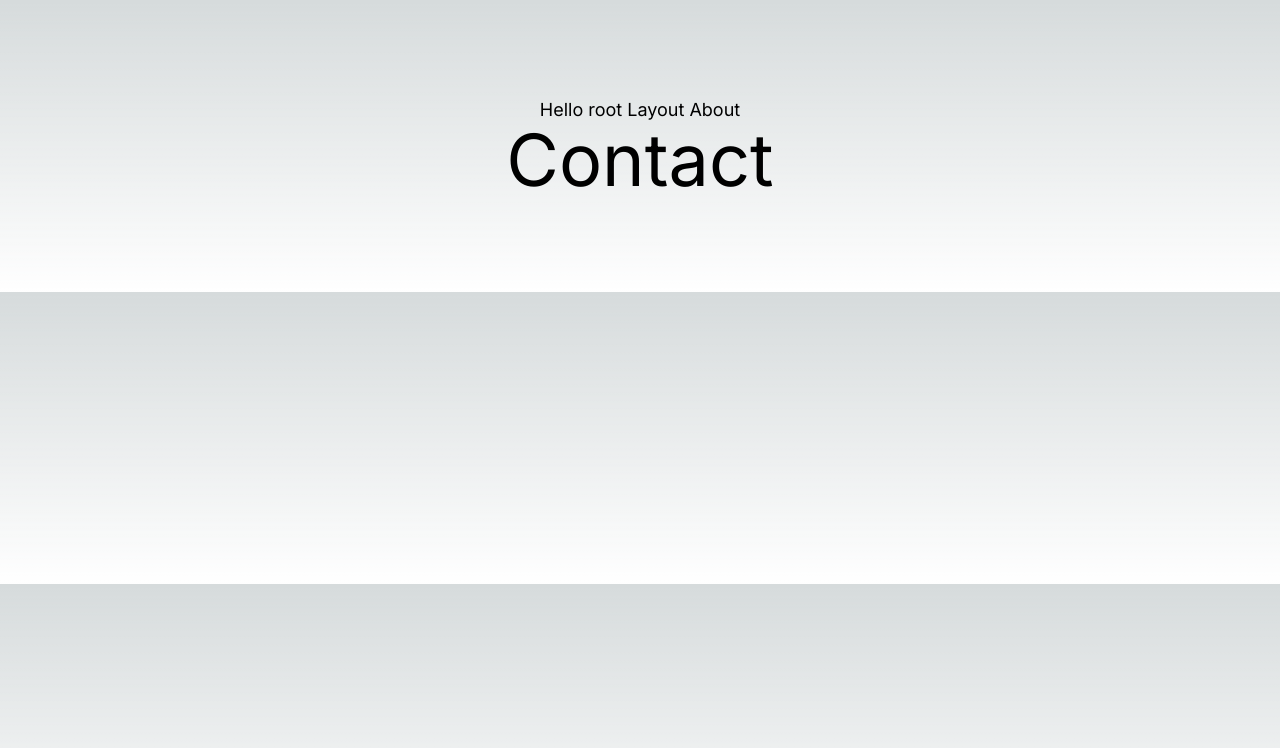
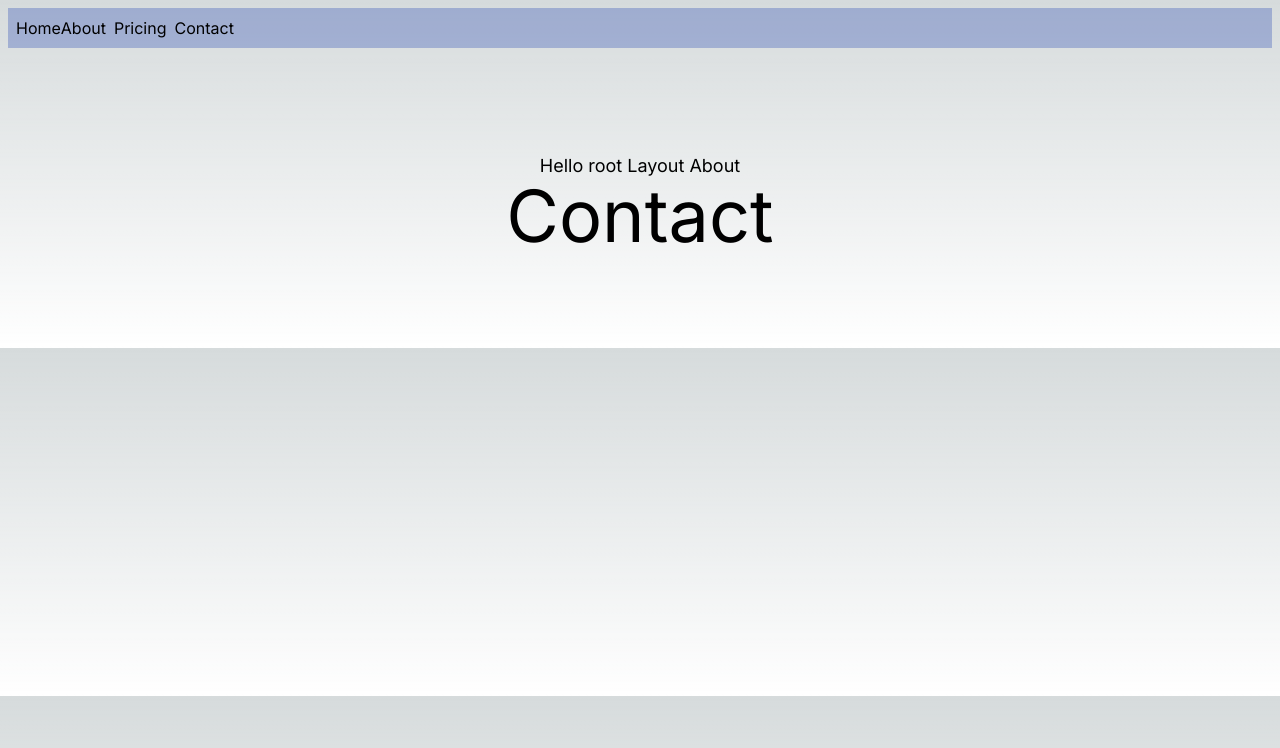
Before and after one commit to NarelaCamara/next, a Next.js app: page /contact in a window 1280 px wide. Shown: the top 748 px of the page. Built offline with nearby package versions, Linux system fonts and the light colour scheme.

Commit message:
feat: component NavBar

```diff
--- a/app/(general)/layout.tsx
+++ b/app/(general)/layout.tsx
@@ -1,12 +1,17 @@
+import { NavBar } from "@/components";
+
 export default function AboutLayout({
 	children,
 }: {
 	children: React.ReactNode;
 }) {
 	return (
-		<main className='flex flex-col items-center p-24'>
-			<span className='text-lg'>Hello root Layout About</span>
-			{children}
-		</main>
+		<>
+			<NavBar />
+			<main className='flex flex-col items-center p-24'>
+				<span className='text-lg'>Hello root Layout About</span>
+				{children}
+			</main>
+		</>
 	);
 }
--- /dev/null
+++ b/components/index.ts
@@ -0,0 +1 @@
+export * from "./navBar/NavBar";
--- /dev/null
+++ b/components/navBar/NavBar.tsx
@@ -0,0 +1,22 @@
+import React from "react";
+
+export const NavBar = () => {
+
+	return (
+		<nav className='flex bg-blue-800 bg-opacity-30 p-2 m-2'>
+			<span>Home</span>
+
+			<div className='flex flex-1'>
+				<a className='mr-2' href='/about'>
+					About
+				</a>
+				<a className='mr-2' href='/pricing'>
+					Pricing
+				</a>
+				<a className='mr-2' href='/contact'>
+					Contact
+				</a>
+			</div>
+		</nav>
+	);
+};
```
